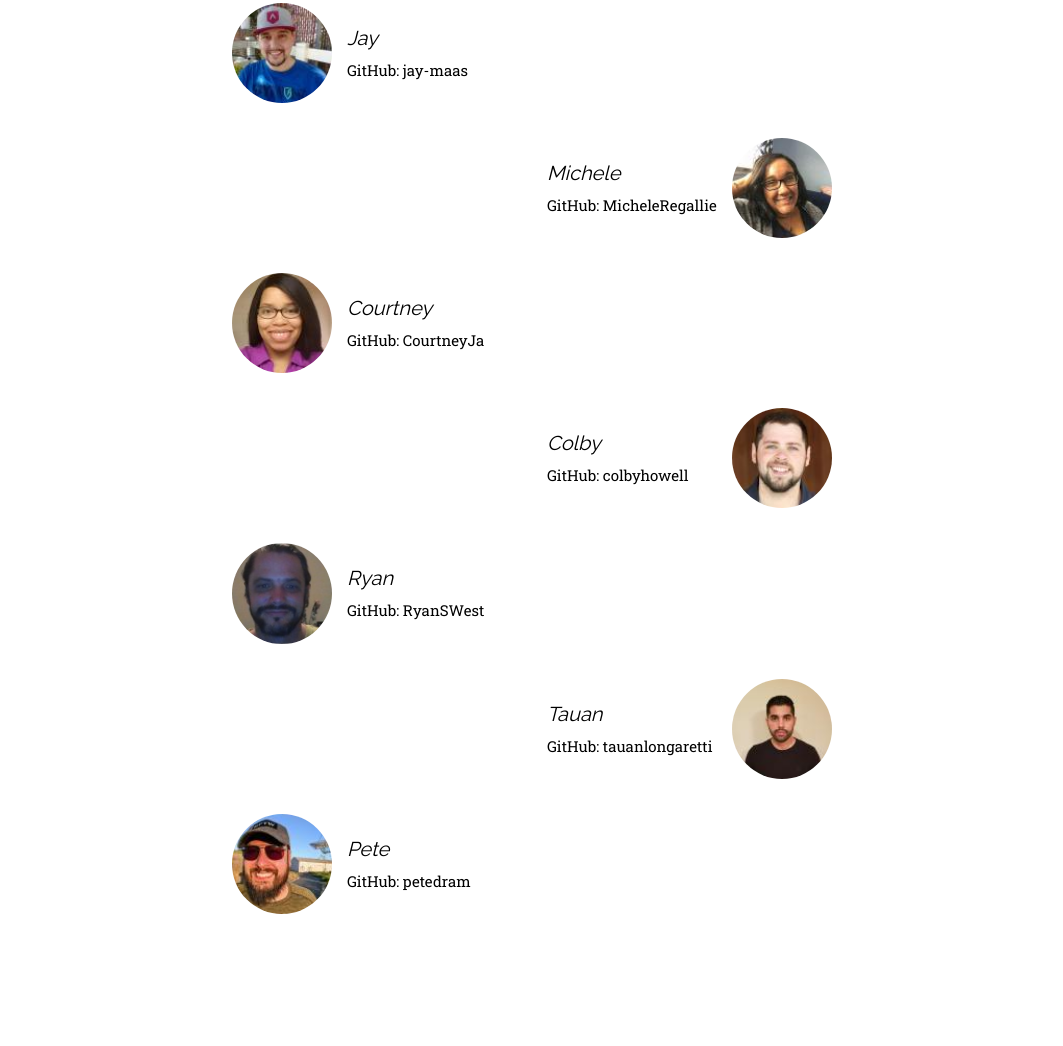
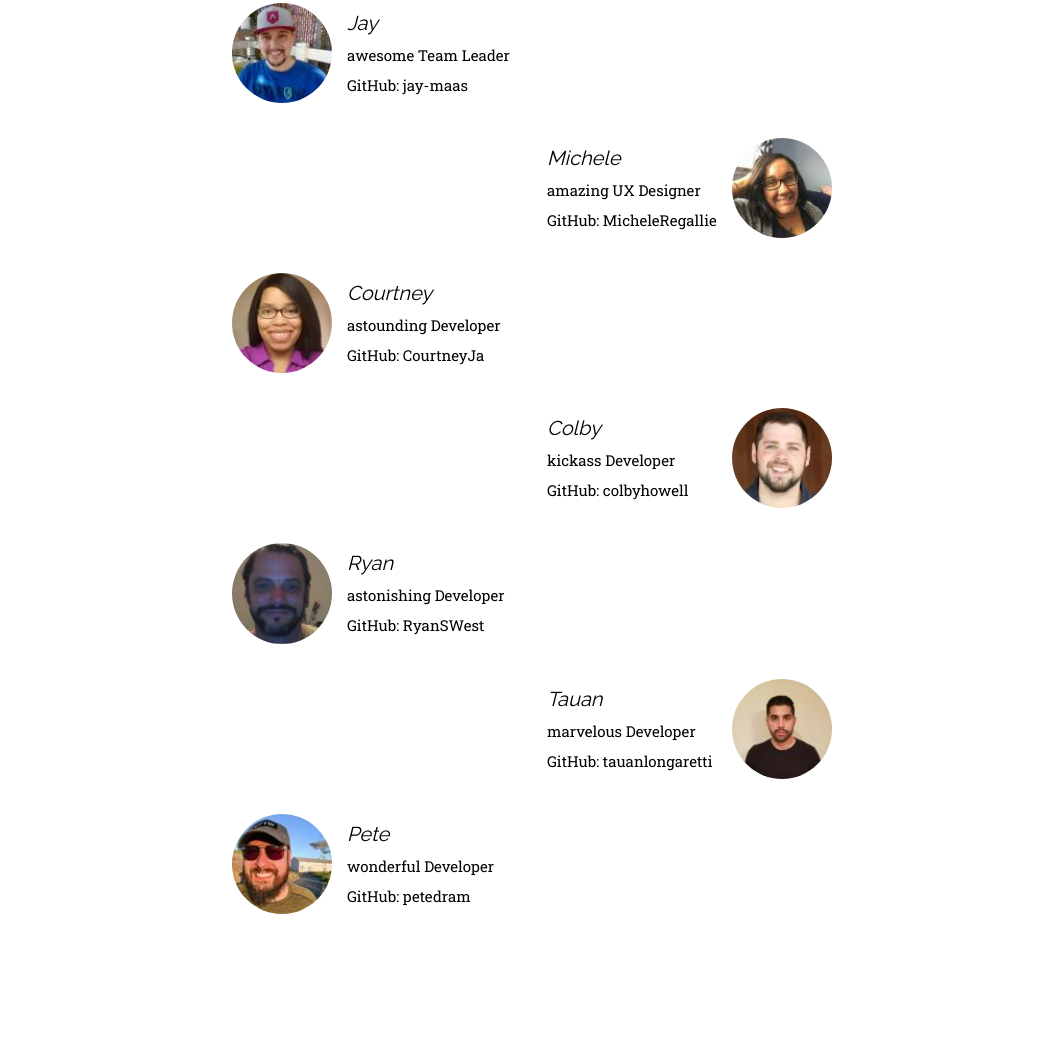
Before and after one commit to PT-Jay-Party-Planner/Marketing, a plain HTML site: page about.html in a window 1280 px wide. Shown: the part 549-1595 px from the top of the page, without its empty margins (108-1171 px from the left). Drawn offline with Linux system fonts and the light colour scheme.

Commit message:
updated bios

```diff
--- a/about.html
+++ b/about.html
@@ -31,6 +31,7 @@
             <img src='img/jay.jpeg'>
             <section class="bio">
                 <h3>Jay</h3>
+                <p>awesome Team Leader</p>
                 <p><a href='https://github.com/jay-maas'>GitHub: jay-maas</a></p>
             </section>
         </div>
@@ -38,6 +39,7 @@
             <img src='img/michele.jpeg'>
             <section class="bio">
                 <h3>Michele</h3>
+                <p>amazing UX Designer</p>
                 <p><a href='https://github.com/MicheleRegallie'>GitHub: MicheleRegallie</a></p>
             </section>
         </div>
@@ -45,6 +47,7 @@
             <img src='img/courtney.jpeg'>
             <section class="bio">
                 <h3>Courtney</h3>
+                <p>astounding Developer</p>
                 <p><a href='https://github.com/CourtneyJa'>GitHub: CourtneyJa</a></p>
             </section>
             </div>
@@ -52,6 +55,7 @@
             <img src='img/colby.jpeg'>
             <section class="bio">
                 <h3>Colby</h3>
+                <p>kickass Developer</p>
                 <p><a href='https://github.com/colbyhowell'>GitHub: colbyhowell</a></p>
             </section>
         </div>
@@ -59,6 +63,7 @@
             <img src='img/ryan.jpeg'>
             <section class="bio">
                 <h3>Ryan</h3>
+                <p>astonishing Developer</p>
                 <p><a href='https://github.com/RyanSWest'>GitHub: RyanSWest</a></p>
             </section>
         </div>
@@ -66,6 +71,7 @@
             <img src='img/tauan.jpeg'>
             <section class="bio">
                 <h3>Tauan</h3>
+                <p>marvelous Developer</p>
                 <p><a href='https://github.com/tauanlongaretti'>GitHub: tauanlongaretti</a></p>
             </section>
         </div>
@@ -73,6 +79,7 @@
             <img src='img/pete.jpeg'>
             <section class="bio">
                 <h3>Pete</h3>
+                <p>wonderful Developer</p>
                 <p><a href='https://github.com/petedram'>GitHub: petedram</a></p>
             </section>
         </div>
--- a/less/about-page.less
+++ b/less/about-page.less
@@ -61,7 +61,7 @@
         }
 
         a:hover {
-            color: teal;
+            color: #00A8C5;
 
         }
 
```
Also changed, not shown: css/index.css.
